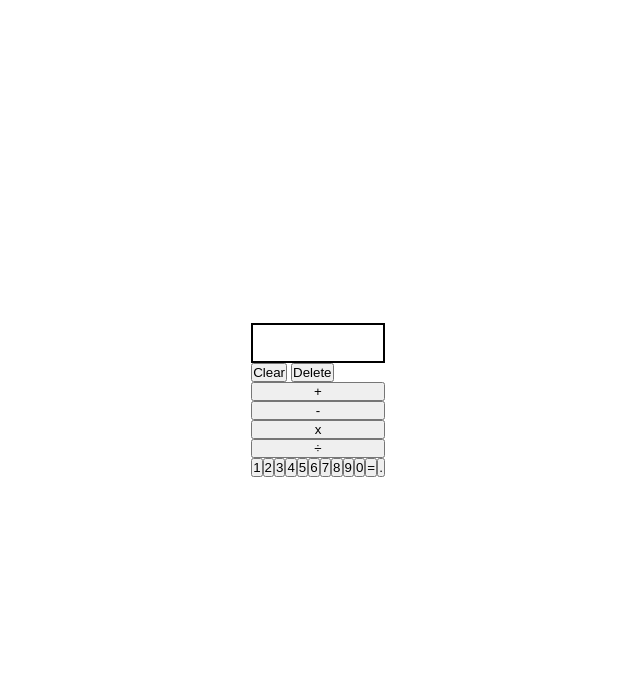
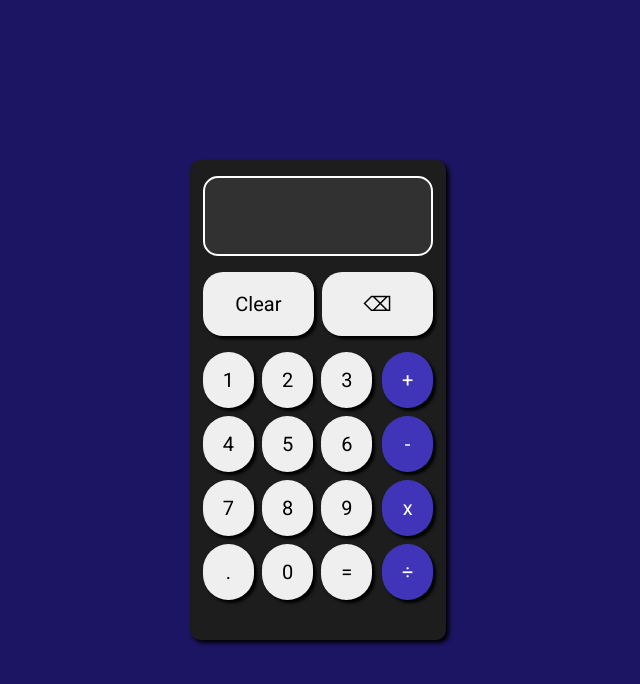
Before and after one commit to Valentin-Sosa/Calculator, a plain HTML site: page index.html in a window 1280 px wide. Shown: the whole page, without its empty margins (322-962 px from the left). Drawn offline with Linux system fonts and the light colour scheme.

Commit message:
Add keyboard interaction, fixed bugs and add style to the page.

```diff
--- a/index.html
+++ b/index.html
@@ -5,6 +5,7 @@
     <meta name="viewport" content="width=device-width, initial-scale=1.0">
     <title>Calculator</title>
     <link rel="stylesheet" href="style.css">
+    <link rel="shortcut icon" href="./images/calculator.png">
     <script src="script.js" defer></script>
 </head>
 <body>
@@ -15,27 +16,29 @@
         </section>
         <section class="reset">
             <button id="clear">Clear</button>
-            <button id="delete">Delete</button>
+            <button id="delete">⌫</button>
         </section>
-        <section class="operators">
-            <button id="add" class="operator">+</button>
-            <button id="subtract" class="operator">-</button>
-            <button id="multiply" class="operator">x</button>
-            <button id="divide" class="operator">÷</button>
-        </section>
-        <section class="digits">
-            <button id="one" class="number">1</button>
-            <button id="two" class="number">2</button>
-            <button id="three" class="number">3</button>
-            <button id="for" class="number">4</button>
-            <button id="five" class="number">5</button>
-            <button id="six" class="number">6</button>
-            <button id="seven" class="number">7</button>
-            <button id="eight" class="number">8</button>
-            <button id="nine" class="number">9</button>
-            <button id="zero" class="number">0</button>
-            <button id="equal">=</button>
-            <button id="dot" class="number">.</button>
+        <section class="keyboard">
+            <section class="digits">
+                <button class="number">1</button>
+                <button class="number">2</button>
+                <button class="number">3</button>
+                <button class="number">4</button>
+                <button class="number">5</button>
+                <button class="number">6</button>
+                <button class="number">7</button>
+                <button class="number">8</button>
+                <button class="number">9</button>
+                <button class="number">.</button>
+                <button class="number">0</button>
+                <button id="equal">=</button>
+            </section>
+            <section class="operators">
+                <button class="operator">+</button>
+                <button class="operator">-</button>
+                <button class="operator">x</button>
+                <button class="operator">÷</button>
+            </section>
         </section>
     </section>
 </body>
--- a/script.js
+++ b/script.js
@@ -24,7 +24,12 @@ function operate(input)
             input.result = number1 * number2;
             break;
         case "÷":
-            input.result = number1 / number2;
+            if(number2!==0) input.result = number1 / number2;
+            else
+            {
+                displayOperation.textContent = "Error! you try to divide by 0. Please press Clear";
+                input.divideByZero = true;
+            }
             break;
     }
 }
@@ -47,7 +52,12 @@ function processOperation(input)
         operate(input);
         input.operation.splice((operatorIndex-1),3,input.result);
     }
-    displayResult.textContent = input.result;
+    if(input.divideByZero)
+    {
+        displayResult.textContent = "";
+        input.divideByZero = false;
+    }
+    else displayResult.textContent = input.operation[0];
     input.pastOperation = true;
 }
 
@@ -59,6 +69,8 @@ function Input()
     this.result = 0;
     this.operation = null;
     this.pastOperation = false;
+    this.divideByZero = false;
+    this.keyPressed = "";
 
     this.assign = operatorIndex =>
     {
@@ -72,7 +84,7 @@ function Input()
         if(!this.pastOperation) displayOperation.textContent += ` ${item.textContent} `;
         else
         {
-            displayOperation.textContent = `${this.result} ${item.textContent} `;
+            displayOperation.textContent = `${this.operation[0]} ${item.textContent} `;
             displayResult.textContent = "";
             this.pastOperation = false;
         }
@@ -88,15 +100,50 @@ function Input()
             this.pastOperation = false;
         }
     }
+
+    this.assignKey = event=>
+    {
+        this.keyPressed = event.key;
+        const operators = ["+","-","*","/","x","÷"];
+        const numbers = ["1","2","3","4","5","6","7","8","9","0","."]
+        if(operators.includes(this.keyPressed))
+        {
+            if(this.keyPressed === "*") this.keyPressed = "x";
+            else if (this.keyPressed === "/") this.keyPressed = "÷";
+            if(!this.pastOperation) displayOperation.textContent += ` ${this.keyPressed} `;
+            else
+            {
+                displayOperation.textContent = `${this.operation[0]} ${this.keyPressed} `;
+                displayResult.textContent = "";
+                this.pastOperation = false;
+            }
+        }
+        else if(numbers.includes(this.keyPressed))
+        {
+            if(!this.pastOperation) displayOperation.textContent += this.keyPressed;
+            else
+            {
+                displayOperation.textContent = this.keyPressed;
+                displayResult.textContent = "";
+                this.pastOperation = false;
+            }
+        }
+        else if(this.keyPressed === "Enter" ||this.keyPressed === "=")processOperation(this);
+        else if(this.keyPressed ==="Backspace")displayOperation.textContent =
+        displayOperation.textContent.slice(0,displayOperation.textContent.length-1);
+    }
 }
 
 function calculator()
 {
     const input = new Input();
+    document.addEventListener("keydown",event => input.assignKey(event));
     operators.forEach(item => item.addEventListener("click",()=>input.inputOperator(item)));
     numbers.forEach(item => item.addEventListener("click",()=>input.inputNumber(item)));
     equalButton.addEventListener("click", ()=>processOperation(input));
     clearButton.addEventListener("click",()=>{
+        input.pastOperation = false;
+        input.result = 0;
         displayOperation.textContent = "";
         displayResult.textContent = "";
     });
--- a/style.css
+++ b/style.css
@@ -1,8 +1,11 @@
+@import url('https://fonts.googleapis.com/css2?family=Roboto:wght@300;400;500;700;900&display=swap');
+
 *
 {
+    box-sizing: border-box;
+    padding: 0;
     margin: 0;
-    padding: 0;
-    box-sizing: border-box;
+    font-family: 'Roboto',sans-serif;
 }
 
 body
@@ -11,22 +14,106 @@ body
     justify-content: center;
     align-items: center;
     height: 100vh;
+    background-color: #1c1563;
 }
 
 .operators
 {
     display: flex;
     flex-direction: column;
+    gap: 1vh;
+}
+
+.calculator
+{
+    width: 20vw;
+    height: 60vh;
+    padding: 2vh 1vw;
+    background-color: #1d1d1d;
+    border-radius: 10px;
+    box-shadow: 3px 3px 4px #000;
+}
+
+.keyboard
+{
+    display: flex;
 }
 
 .digits
 {
     display: flex;
     flex-wrap: wrap;
+    gap: 1vh
+}
+
+.digits button:hover
+{
+    background-color: #4035b9;
+    color: #fff;
 }
 
 .display
 {
-    border: #000 solid 2px;
-    height: 5vh;
+    padding: 1vh;
+    border: #fff solid 2px;
+    border-radius: 15px;
+    background-color: #313131;
+    height: 10vh;
+    color: #fff;
+    font-size: 20px;
+    overflow:hidden;
 }
+
+.result
+{
+    font-size: 25px;
+    font-weight: bold;
+    text-align: end;
+}
+
+.operation
+{
+    width: 20;
+    height: 3vh;
+}
+
+.keyboard button
+{
+    border: none;
+    height: 7vh;
+    width: 4vw;
+    border-radius: 90px;
+    font-size: 20px;
+    box-shadow: 3px 3px 3px #000;
+}
+
+.operator
+{
+    background-color: #4035b9;
+    color: #fff;
+}
+
+.operator:hover
+{
+    background-color: #fff;
+    color:#4035b9
+}
+
+.reset
+{
+    display: flex;
+    justify-content: center;
+    align-items: center;
+    gap:1vh;
+    height: 12vh;
+}
+
+.reset button
+{
+    border: none;
+    border-radius: 20px;
+    height: 8vh;
+    width: 9vw;
+    font-size: 20px;
+    box-shadow: 3px 3px 3px #000;
+}
```
Also changed, not shown: images/calculator.png (added).
